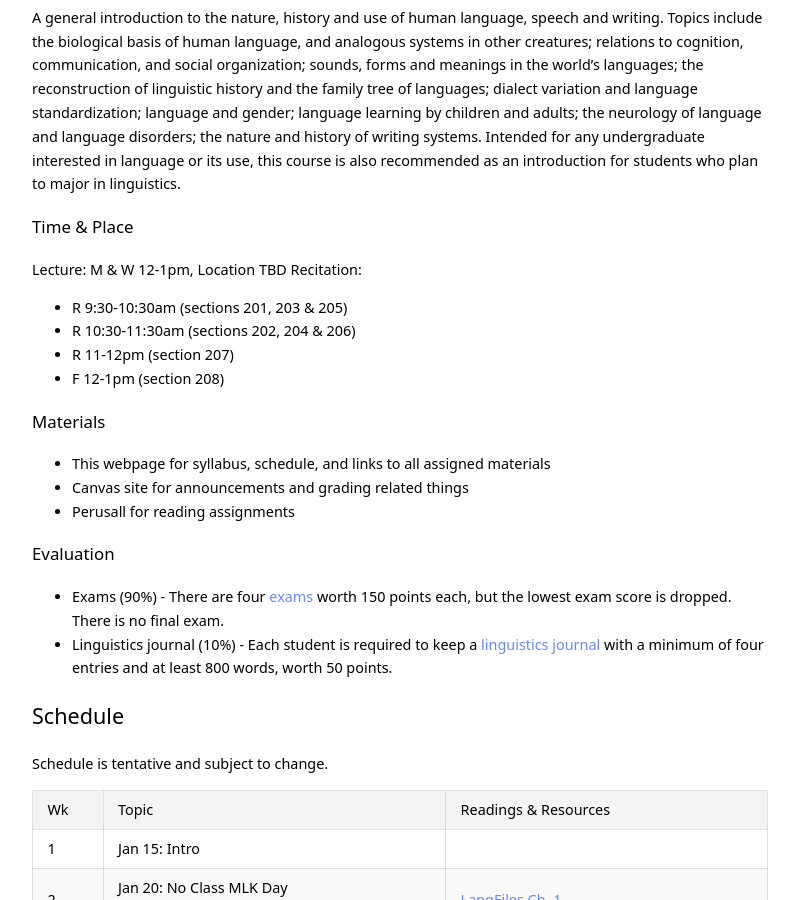
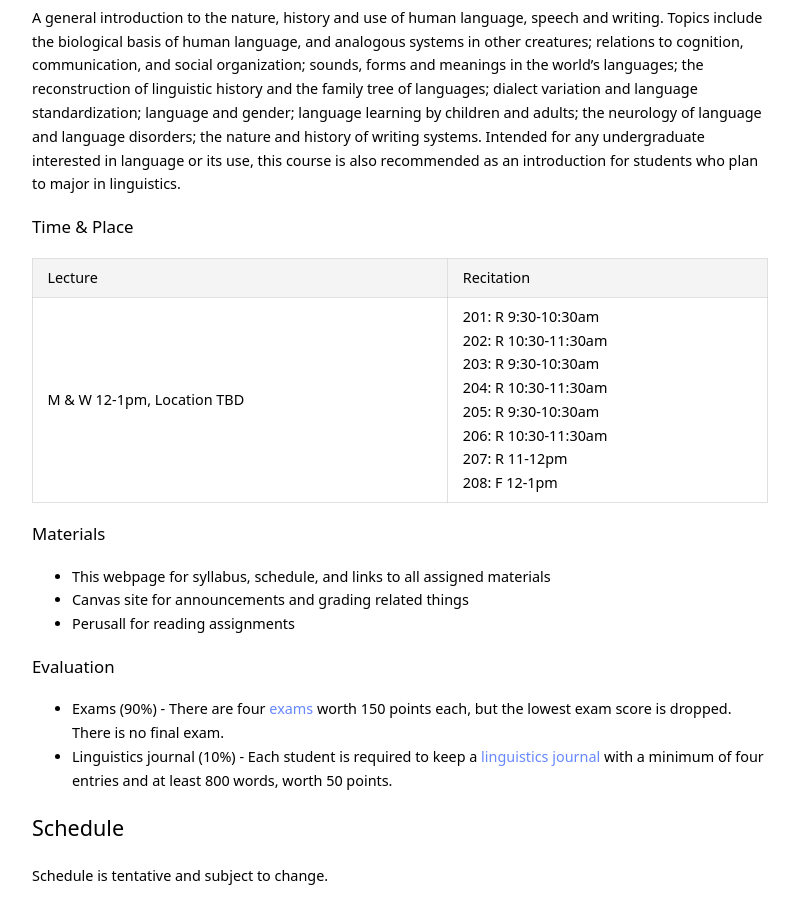
Before and after one commit to kschuler/ling001, a Jekyll site: the page built from ling001/index.md, in a window 1280 px wide and 900 px high, scrolled down 527 px. Shown: the whole window, without its empty margins (240-1039 px from the left). Built offline with Jekyll 4.4.1, drawn with Linux system fonts in a browser that asks for light colours.

Commit message:
Update index.md

```diff
--- a/ling001/index.md
+++ b/ling001/index.md
@@ -23,12 +23,10 @@ Welcome to LING001!
 A general introduction to the nature, history and use of human language, speech and writing. Topics include the biological basis of human language, and analogous systems in other creatures; relations to cognition, communication, and social organization; sounds, forms and meanings in the world's languages; the reconstruction of linguistic history and the family tree of languages; dialect variation and language standardization; language and gender; language learning by children and adults; the neurology of language and language disorders; the nature and history of writing systems. Intended for any undergraduate interested in language or its use, this course is also recommended as an introduction for students who plan to major in linguistics.
 
 ### Time & Place
-Lecture:  M & W 12-1pm, Location TBD
-Recitation:
-  - R 9:30-10:30am (sections 201, 203 & 205)
-  - R 10:30-11:30am (sections 202, 204 & 206)
-  - R 11-12pm (section 207)
-  - F 12-1pm (section 208)
+
+Lecture | Recitation
+--- | ---
+M & W 12-1pm, Location TBD | 201: R 9:30-10:30am<br>202: R 10:30-11:30am <br>203: R 9:30-10:30am<br>204: R 10:30-11:30am<br>205: R 9:30-10:30am<br>206: R 10:30-11:30am<br>207: R 11-12pm<br>208: F 12-1pm
 
 ### Materials
 - This webpage for syllabus, schedule, and links to all assigned materials
```
